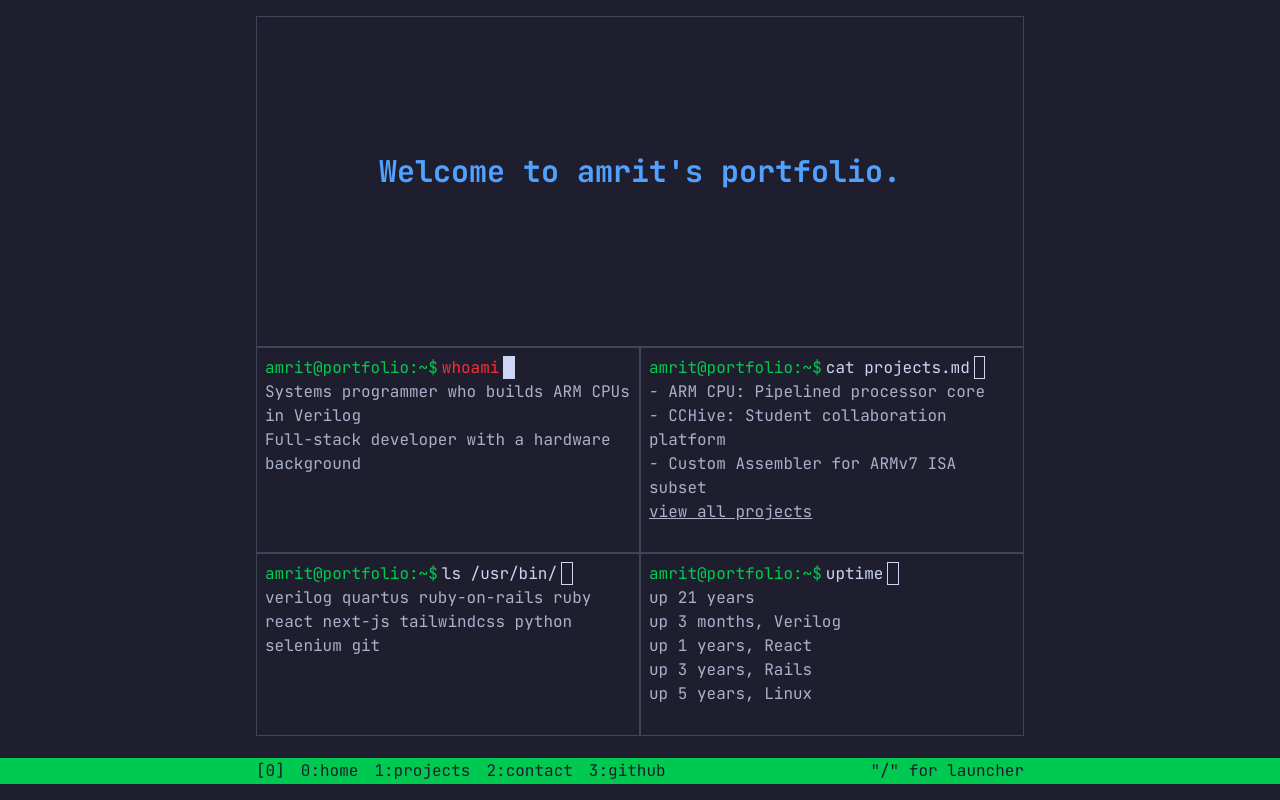
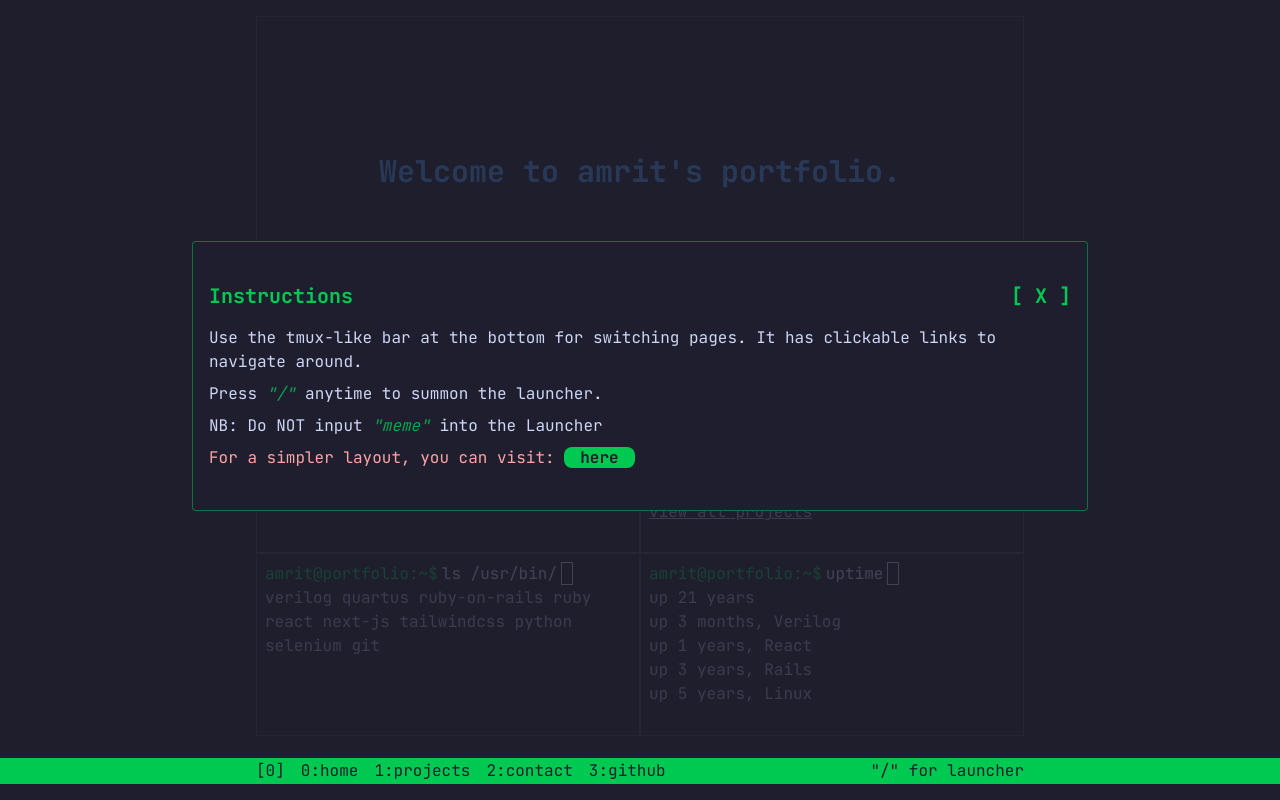
Before and after one commit to amrxt1/amrits-portfolio, a Next.js app: page / in a window 1280 px wide. Built offline with nearby package versions, Linux system fonts and the light colour scheme.

Commit message:
Abstract UI

```diff
--- a/src/app/layout.js
+++ b/src/app/layout.js
@@ -2,8 +2,7 @@ import { JetBrains_Mono } from "next/font/google";
 import "./globals.css";
 
 import TmuxBar from "@/components/TmuxBar";
-import Instructions from "@/components/home/Instructions";
-import Launcher from "@/components/Launcher";
+import UI from "@/components/UI";
 
 const jetBrainsMono = JetBrains_Mono({
   variable: "--font-jetbrains",
@@ -14,6 +13,9 @@ const jetBrainsMono = JetBrains_Mono({
 export const metadata = {
   title: "amrit@portfolio",
   description: "Generated by create next app",
+  icons: {
+    icon: "/icon.svg",
+  },
 };
 
 export default function RootLayout({ children }) {
@@ -21,7 +23,7 @@ export default function RootLayout({ children }) {
     <html lang="en">
       <body className={`${jetBrainsMono.variable} pb-16 antialiased`}>
         <TmuxBar />
-        <Launcher />
+        <UI />
 
         {children}
       </body>
--- /dev/null
+++ b/src/components/UI.jsx
@@ -0,0 +1,13 @@
+import Launcher from "./Launcher";
+import Instructions from "./home/Instructions";
+
+const UI = () => {
+  return (
+    <>
+      <Launcher />
+      <Instructions />
+    </>
+  );
+};
+
+export default UI;
--- a/src/components/home/Instructions.jsx
+++ b/src/components/home/Instructions.jsx
@@ -3,6 +3,7 @@ import { useState } from "react";
 
 import ScreenOverlay from "@/components/ScreenOverlay";
 import Display from "@/components/Display";
+import Link from "next/link";
 
 export default function Instructions({ children }) {
   const [showOverlay, setShowOverlay] = useState(true);
@@ -30,6 +31,15 @@ export default function Instructions({ children }) {
               <span className="text-green-500/80 italic">{' "meme" '}</span>
               into the Launcher
             </p>
+            <p className="text-red-300">
+              For a simpler layout, you can visit:{" "}
+              <Link
+                href={"https://amritv.space"}
+                className="text-background rounded-lg bg-green-500 px-4 font-bold"
+              >
+                here
+              </Link>
+            </p>
           </Display>
         </ScreenOverlay>
       )}
```
Also changed, not shown: public/icon.svg (added).
